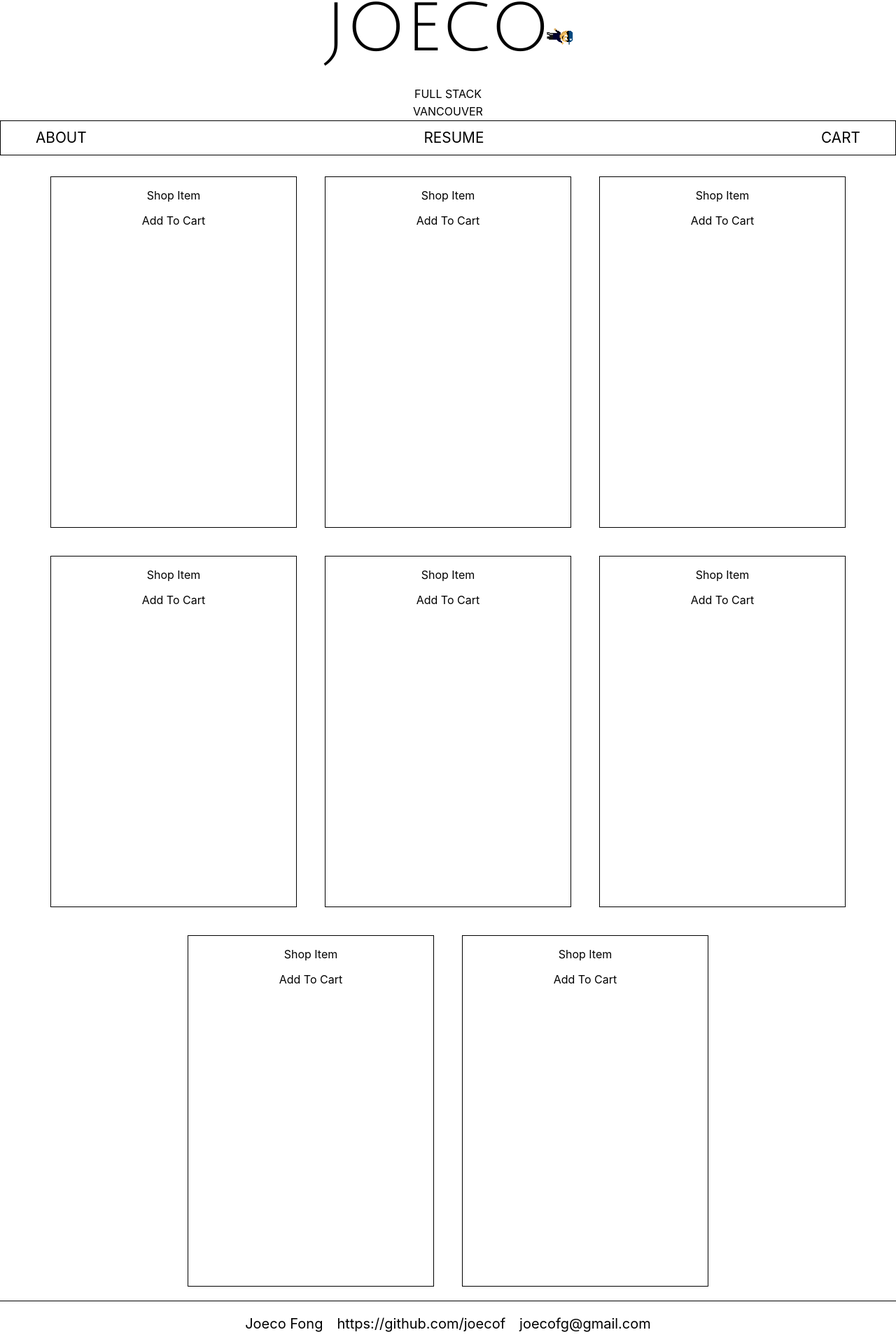
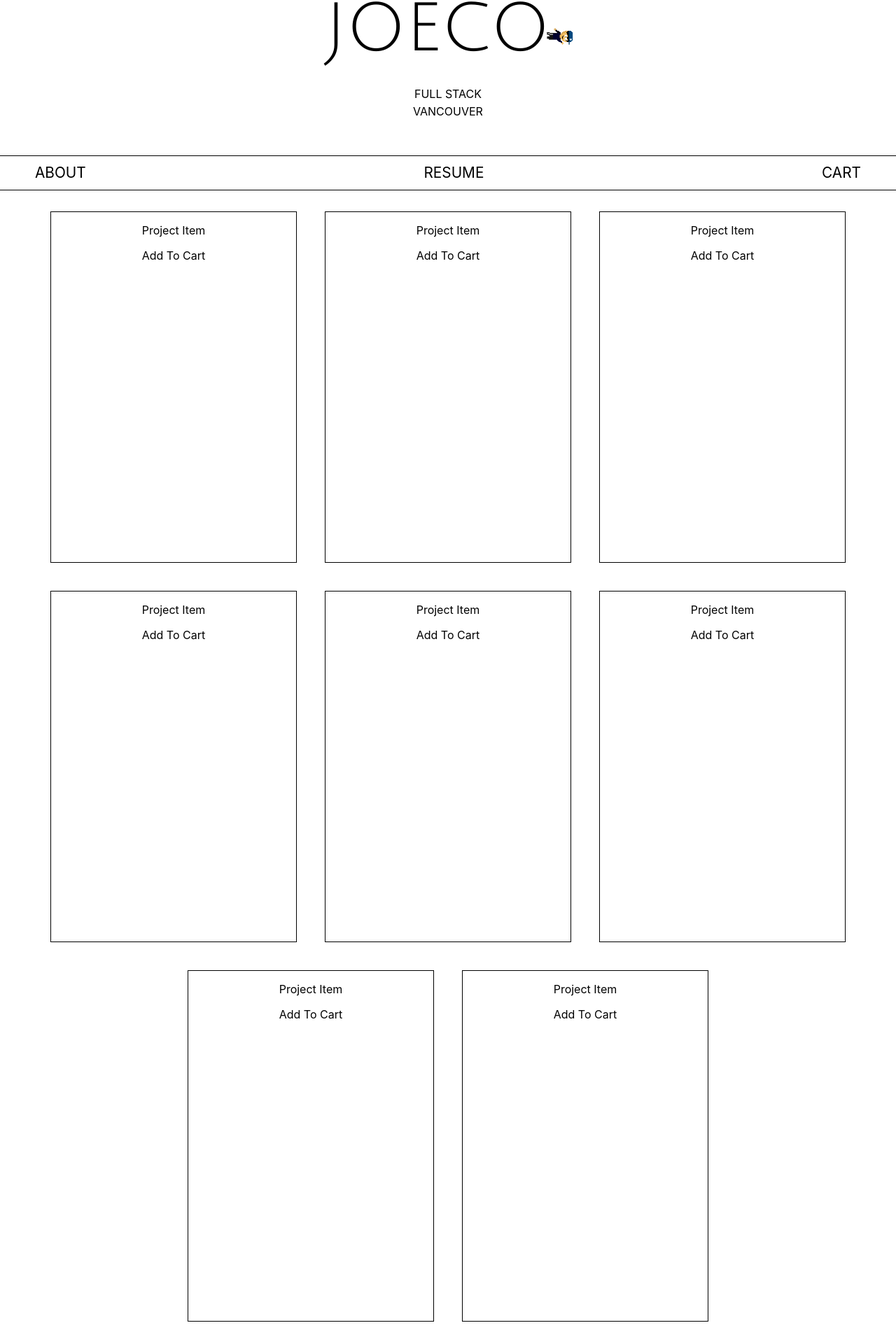
Before and after one commit to joecof/Joeco, a React (Create React App) app in the folder client/: page / in a window 1280 px wide. Shown: the part 38-1958 px from the top of the page at 70% size. Built offline with nearby package versions, Linux system fonts and the light colour scheme.

Commit message:
fixed minor bug with footer

```diff
--- a/client/src/css/App.css
+++ b/client/src/css/App.css
@@ -4,7 +4,7 @@
   padding: 0px;
   width:100vw;
 
-  height: 100vh;
+  height: 100%;
 
   display: flex;
   flex-direction: column;
--- a/client/src/css/Banner.css
+++ b/client/src/css/Banner.css
@@ -2,7 +2,7 @@
 
 .Banner {
   background-color:white;
-  height:30vh;
+  height:260px;
   width:100vw;
 }
 .Banner-title {
@@ -12,7 +12,6 @@
   text-align: center;
   vertical-align: middle;
   line-height: 20vh;
-
 }
 
 .Banner-desc {
--- a/client/src/css/Footer.css
+++ b/client/src/css/Footer.css
@@ -1,19 +1,19 @@
 .Footer {
   justify-content:space-between;
-  font-size: 20px;
-  color: black;
-  border-top: 1px solid black;
-  text-align: center;
 
+  border-top: 1px solid white;
+  background-color:black;
+
+  margin-top:40px;
+  left: 0;
+  bottom: 0;
   width: 100%;
-
-  margin-top: auto;
-
 }
 
 .Footer-item {
   display:inline-block;
-
+  color: white;
+  font-size: 8pt;
   margin-left: 10px;
   margin-right: 10px;
 }
--- a/client/src/css/Navbar.css
+++ b/client/src/css/Navbar.css
@@ -1,6 +1,7 @@
 .Navbar {
   background-color:white;
-  border: 1px solid black;
+  border-top: 1px solid black;
+  border-bottom: 1px solid black;
   height:6vh;
 }
 
--- a/client/src/js/App.js
+++ b/client/src/js/App.js
@@ -16,13 +16,10 @@ function App() {
     <div className="App">
       <Banner />
       <Navbar />
+
       <Switch>
        <Route exact path = '/' component = {ShopItemContainer} />
       </Switch>
-
-
-
-      {/* <br/><br/><br/><br/><br/><br/><br/><br/><br/><br/><br/><br/><br/><br/><br/><br/> */}
 
       <Footer />
 
--- a/client/src/js/Navbar.js
+++ b/client/src/js/Navbar.js
@@ -1,16 +1,19 @@
 import React, { Component } from 'react'
 import '../css/Navbar.css';
-import { BrowserRouter as Router, Switch, Route, Link, NavLink } from 'react-router-dom';
+import { BrowserRouter as NavLink } from 'react-router-dom';
 
 
 export default class Navbar extends Component {
+
   render() {
+
+
     return (
       <div className = "Navbar">
         <ul className="Navbar-ul">
           <li className = "Navbar-li">
             <NavLink
-              to={'/'}
+              to={'/about'}
               className="Navbar-about"
               activeClassName="active">
                 ABOUT
@@ -18,7 +21,7 @@ export default class Navbar extends Component {
           </li>
           <li className = "Navbar-li">
             <NavLink
-              to={'/contact'}
+              to={'/'}
               className="Navbar-resume"
               activeClassName="active">
                 RESUME
--- a/client/src/js/ShopItem.js
+++ b/client/src/js/ShopItem.js
@@ -11,7 +11,7 @@ export default class ShopItem extends Component {
   render() {
     return (
       <div className = "ShopItem">
-        <p>Shop Item</p>
+        <p> Project Item </p>
         <a> Add To Cart </a>
       </div>
     )
```
Also changed, not shown: client/src/js/Resume.js (added).
